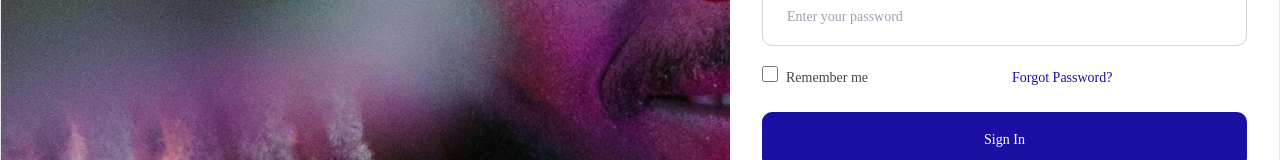
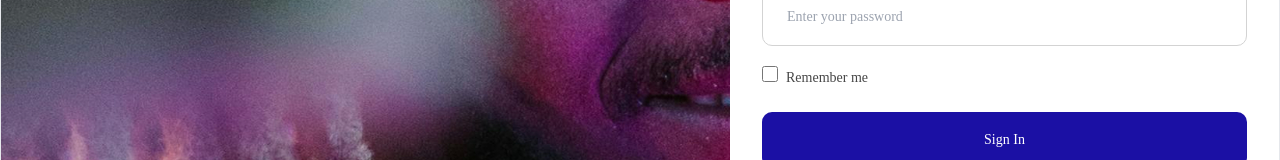
Before and after one commit to Zhentryx034/imagefic, a React (Vite) app in the folder imagefic/: page /login in a window 1280 px wide. Shown: the part 511-671 px from the top of the page. Built offline with nearby package versions, Linux system fonts and the light colour scheme; a web font is replaced by a local one.

Commit message:
Comment out "Forgot Password?" link in Login component for future implementation

```diff
--- a/imagefic/src/Components/Auth/Login.tsx
+++ b/imagefic/src/Components/Auth/Login.tsx
@@ -69,7 +69,7 @@
                   />
                    <input type="checkbox" name="remember" id="remember" className='w-4 h-4'/>
                    <label htmlFor="remember" className='text-sm text-[#474747] ml-2 '>Remember me</label>
-                   <Link to="/forgot-password" className="text-[#1B10A4] text-sm ml-36  ">Forgot Password?</Link>
+                   {/* <Link to="/forgot-password" className="text-[#1B10A4] text-sm ml-36  ">Forgot Password?</Link> */}
                    {error && <p className='text-red-500 text-sm mt-2'>{error}</p>}
 
                     <button className='w-full bg-[#1B10A4] mt-6 text-white border-none py-[18px] px-6 rounded-[10px] cursor-pointer text-sm' onClick={handleSubmit}>
```
